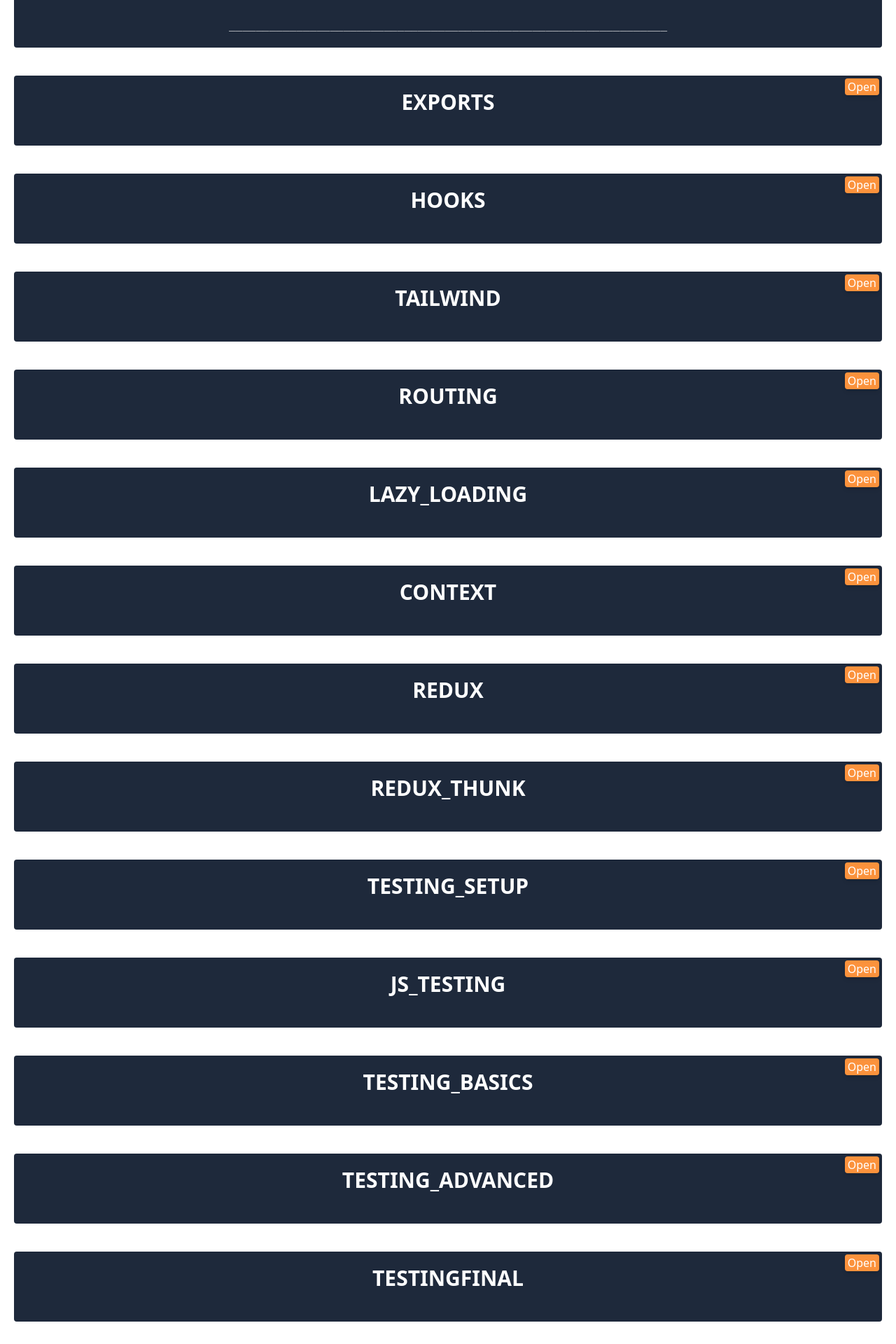
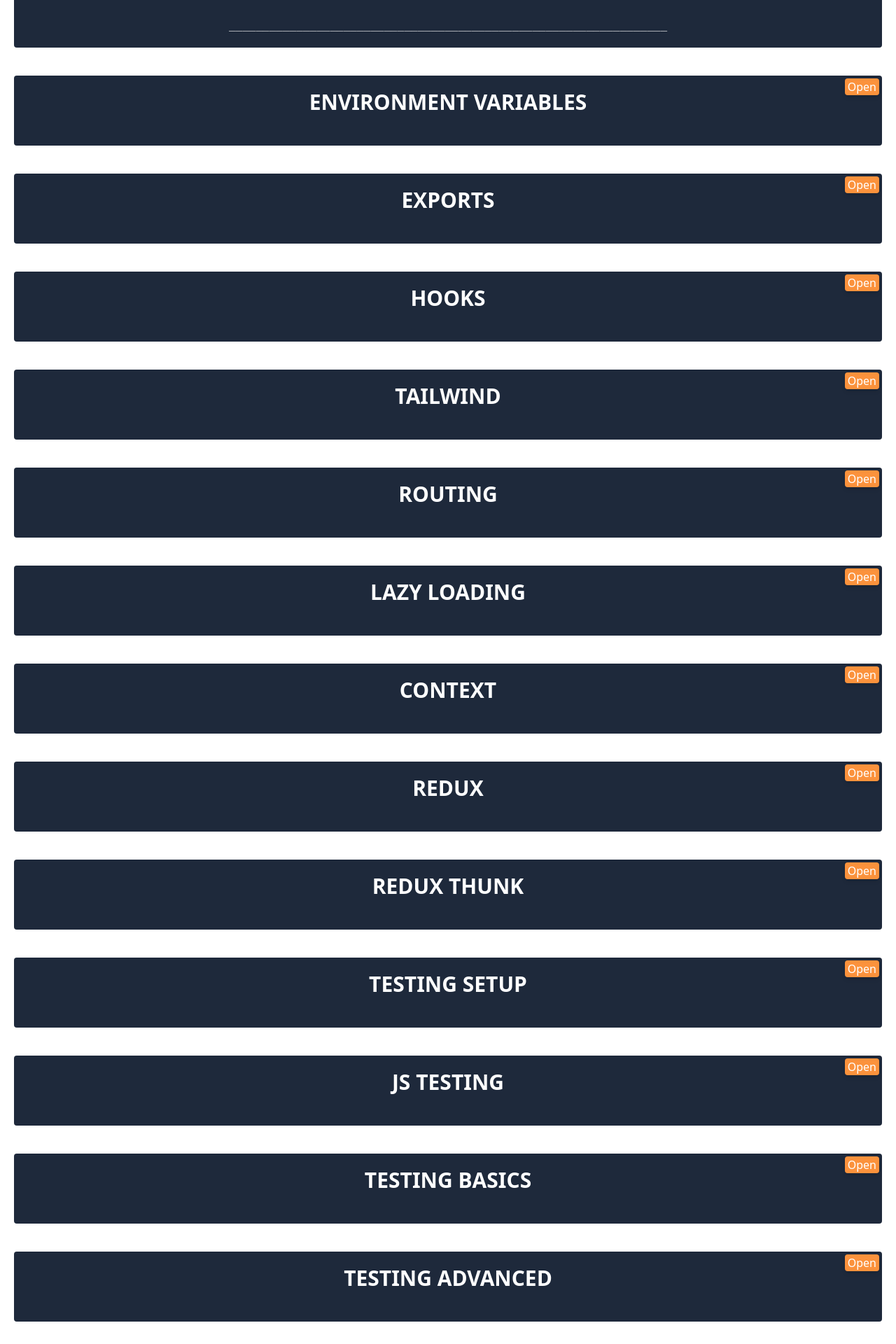
Before and after one commit to surya1337gkrm/ReactPrep, a React (Vite) app in the folder FoodApp/: page /notes in a window 1280 px wide. Shown: the part 1620-3540 px from the top of the page at 70% size. Built offline with nearby package versions, Linux system fonts and the light colour scheme; no server answers.

Commit message:
Final Notes Changes

```diff
--- a/FoodApp/src/components/Contact.js
+++ b/FoodApp/src/components/Contact.js
@@ -66,7 +66,9 @@
               Open
             </button>
           )}
-          <h1 className='font-bold text-3xl'>{keyVal.toUpperCase()}</h1>
+          <h1 className='font-bold text-3xl'>
+            {keyVal.split('_').join(' ').toUpperCase()}
+          </h1>
           <br />
           <pre
             className={`whitespace-pre-wrap break-words ${
--- a/FoodApp/src/config.js
+++ b/FoodApp/src/config.js
@@ -622,6 +622,24 @@
 
 _________________________________________________________________
 `,
+  environment_Variables: `unlike nodejs/express, we don't need to install/require
+'dotenv' library in our react application to read environment
+variables.
+
+in order to store and read environment variables [ helps us to
+hide sensitive information ] in react, create a .env file in the
+root directory and store the data as key value pairs.
+
+in create-react-app, values stored in .env should have the key value
+starting with REACT_APP_<Varialble name>
+
+    Example: REACT_APP_YOUTUBE_API_KEY='KEY VALUE'
+
+TO read this value in our component/application,
+we need access this variable using process.env
+
+    Example: process.env.REACT_APP_YOUTUBE_API_KEY
+`,
   exports: `- A component can be exported in two ways.
 Named Export & Default export
 
@@ -1230,7 +1248,7 @@
       Beacuse we are using await, we need to add async to our test method callback fn.
 
   just like .toBe() we can also use .not.toBe() to check if value isnt equal to value provided.`,
-  testingFinal: `So far we are just testing for the component to render and
+  testing_Final: `So far we are just testing for the component to render and
   writing our test cases based on the UI elements.
 
   Now we have to write test cases for the events that are fired from
```
Also changed, not shown: 1 other file (tests, documents, lock files or other folders).
